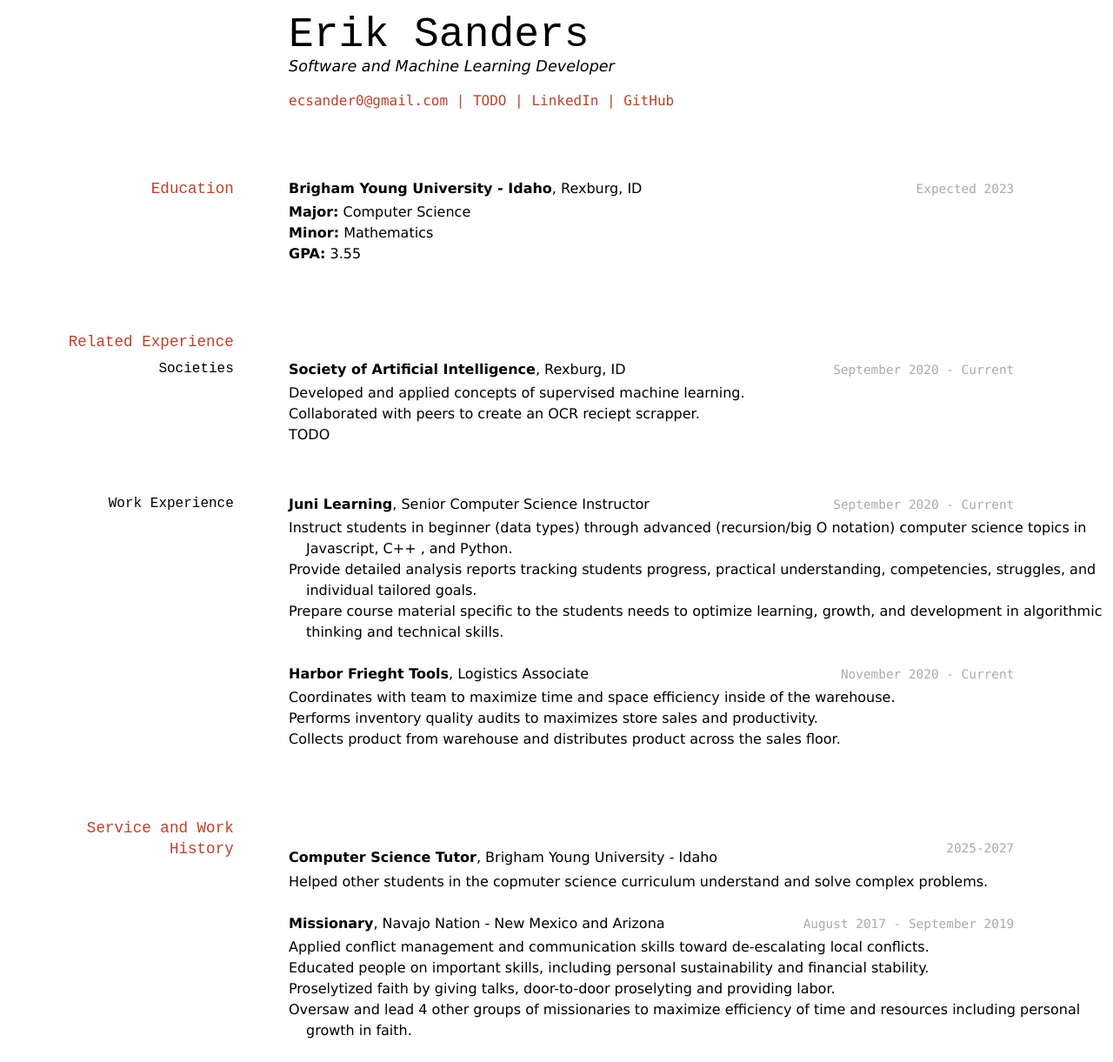
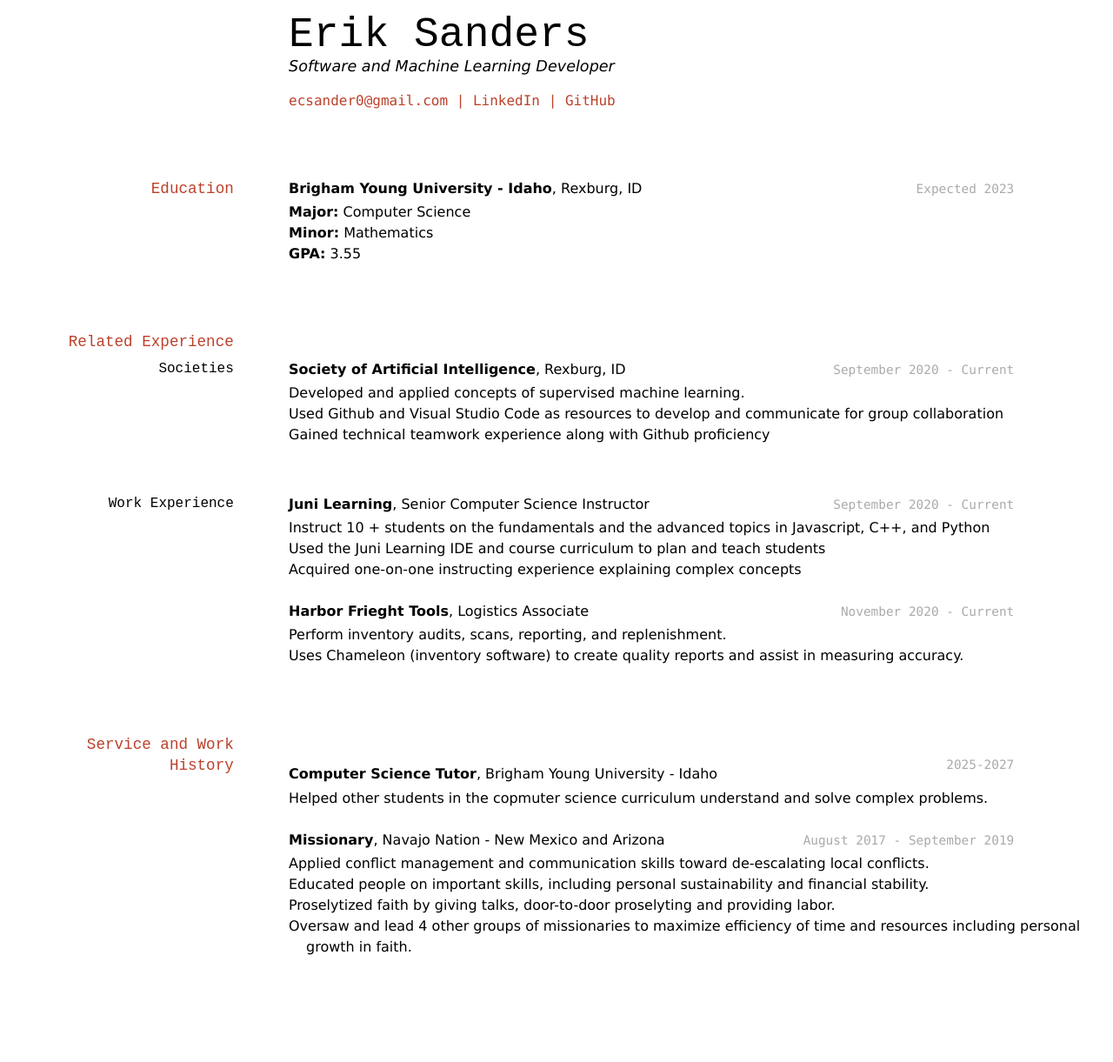
Before and after one commit to sanderson0398/Sanders-Resume, a Jekyll site: the page built from docs/index.md, in a window 1280 px wide. Shown: the whole page at 87% size. Built offline with Jekyll 4.4.1, drawn with Linux system fonts in a browser that asks for light colours; after the commit the page ends 1125 px from its top, so only the background shows below that.

Commit message:
Fixed content in jobs and link

```diff
--- a/docs/index.md
+++ b/docs/index.md
@@ -7,7 +7,6 @@ Software and Machine Learning Developer
 
 <div id="webaddress">
 <a href="ecsander0@gmail.com">ecsander0@gmail.com</a>
-| <a href="TODO">TODO</a>
 | <a href="https://www.linkedin.com/in/ecsander0/">LinkedIn</a>
 | <a href="https://github.com/ecSanders">GitHub</a>
 </div>
@@ -32,25 +31,24 @@ __Brigham Young University - Idaho__, Rexburg, ID
 __Society of Artificial Intelligence__, Rexburg, ID
 
 - Developed and applied concepts of supervised machine learning.
-- Collaborated with peers to create an OCR reciept scrapper.
-- TODO
+- Used Github and Visual Studio Code as resources to develop and communicate for group collaboration
+- Gained technical teamwork experience along with Github proficiency
 
 ### Work Experience
 
 `September 2020 - Current`
 __Juni Learning__, Senior Computer Science Instructor
 
-- Instruct students in beginner (data types) through advanced (recursion/big O notation) computer science topics in Javascript, C++ , and Python.
-- Provide detailed analysis reports tracking students progress, practical understanding, competencies, struggles, and individual tailored goals.
-- Prepare course material specific to the students needs to optimize learning, growth, and development in algorithmic thinking and technical skills.
+- Instruct 10 + students on the fundamentals and the advanced topics in Javascript, C++, and Python
+- Used the Juni Learning IDE and course curriculum to plan and teach students
+- Acquired one-on-one instructing experience explaining complex concepts
 
 
 `November 2020 - Current`
 __Harbor Frieght Tools__, Logistics Associate
 
-- Coordinates with team to maximize time and space efficiency inside of the warehouse.
-- Performs inventory quality audits to maximizes store sales and productivity.
-- Collects product from warehouse and distributes product across the sales floor.
+- Perform inventory audits, scans, reporting, and replenishment.
+- Uses Chameleon (inventory software) to create quality reports and assist in measuring accuracy.
 
 ## Service and Work History
 
```
